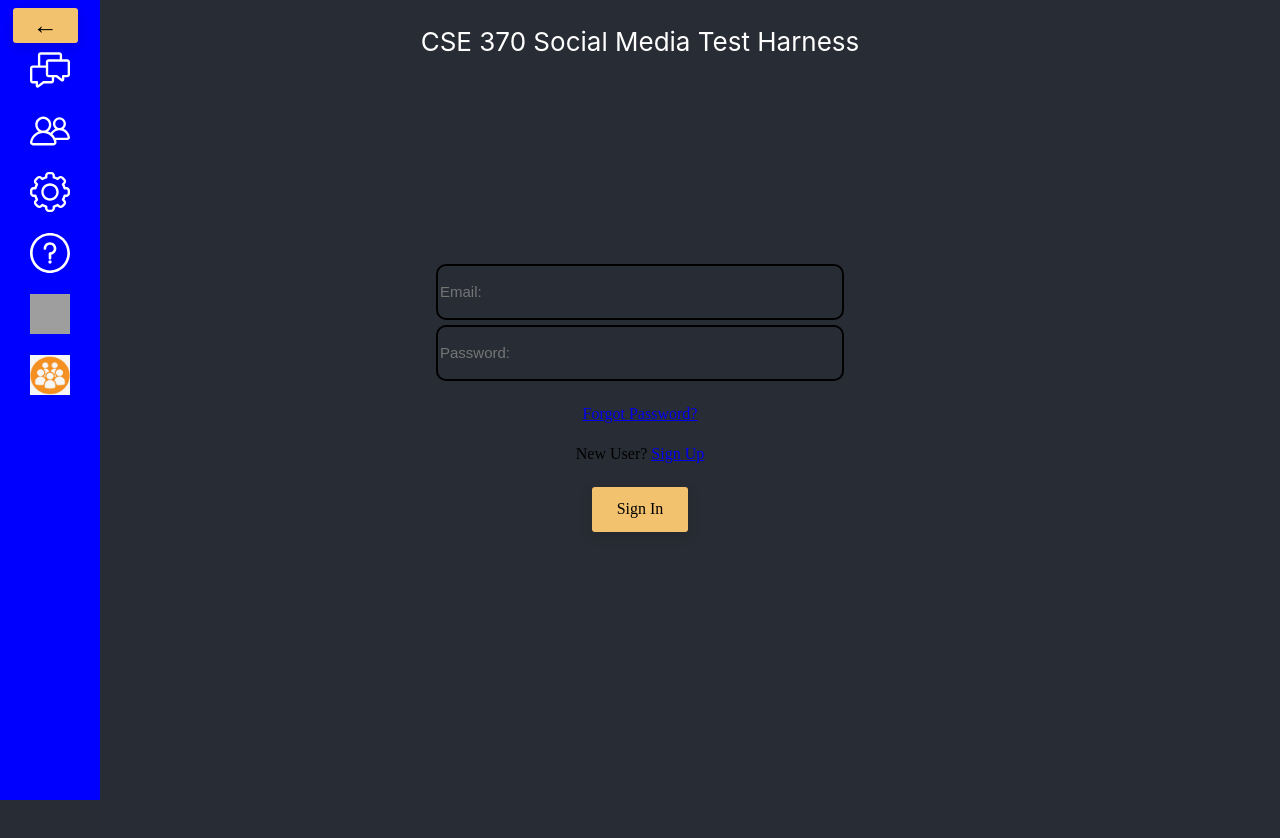
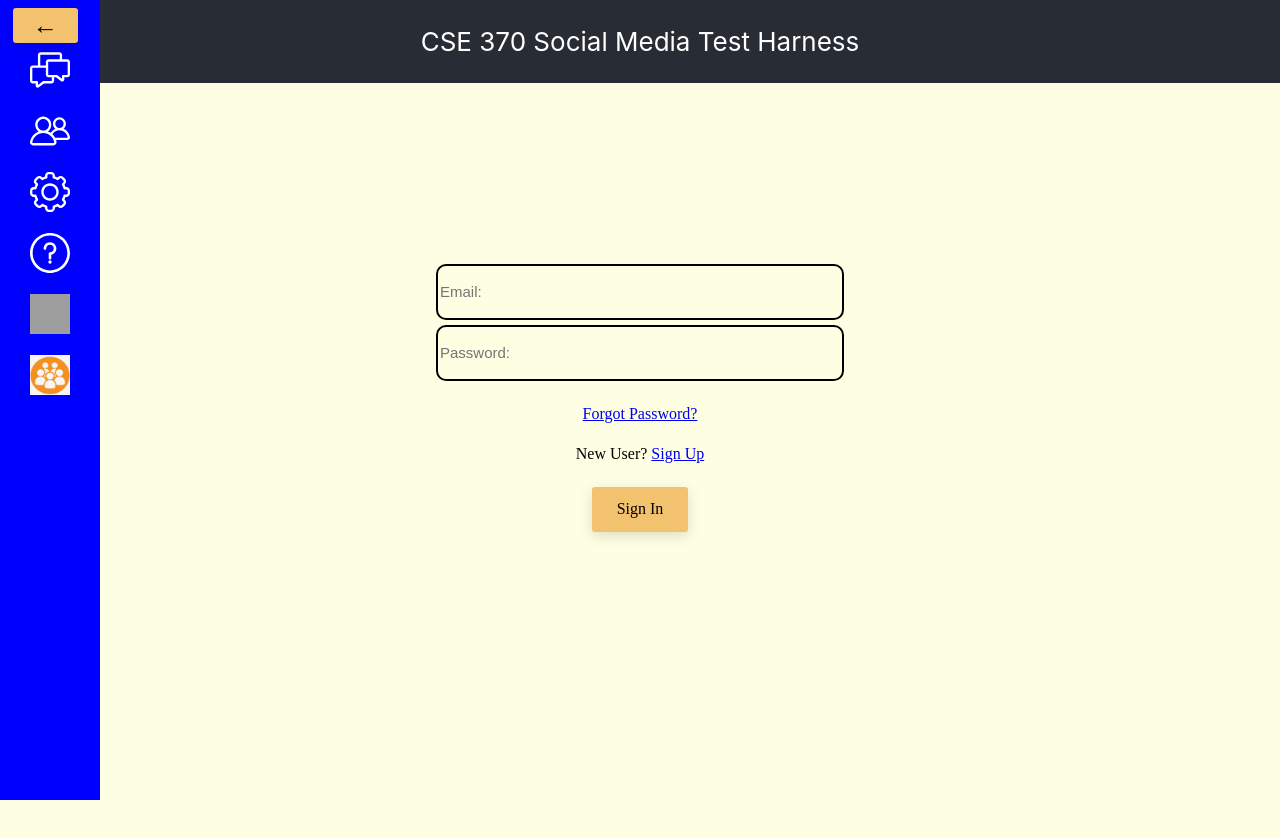
Before and after one commit to ilhanbae/TriFora, a React (Create React App) app: page / in a window 1280 px wide. Shown: the top 838 px of the page. Built offline with nearby package versions, Linux system fonts and the light colour scheme; grey boxes are pictures that could not be loaded.

Commit message:
fix background color #68

```diff
--- a/src/Component/SignIn.jsx
+++ b/src/Component/SignIn.jsx
@@ -80,7 +80,7 @@ export default class LoginForm extends React.Component {
 
     render() {
         return (
-            <div className='wrapper1'>
+            <div className='wrapper1 background'>
                 <div className='inner1'>
                     <form className='form-class'>
                         <label>
--- a/src/style/SignIn.css
+++ b/src/style/SignIn.css
@@ -1,4 +1,4 @@
-body {
+.background {
     background-color: #FEFEE2;
 }
 
@@ -39,7 +39,7 @@ body {
 
 .base-back {
     cursor: pointer;
-    position: absolute;
+    position: fixed;
     top: 1%;
     left: 1%;
 }
```
